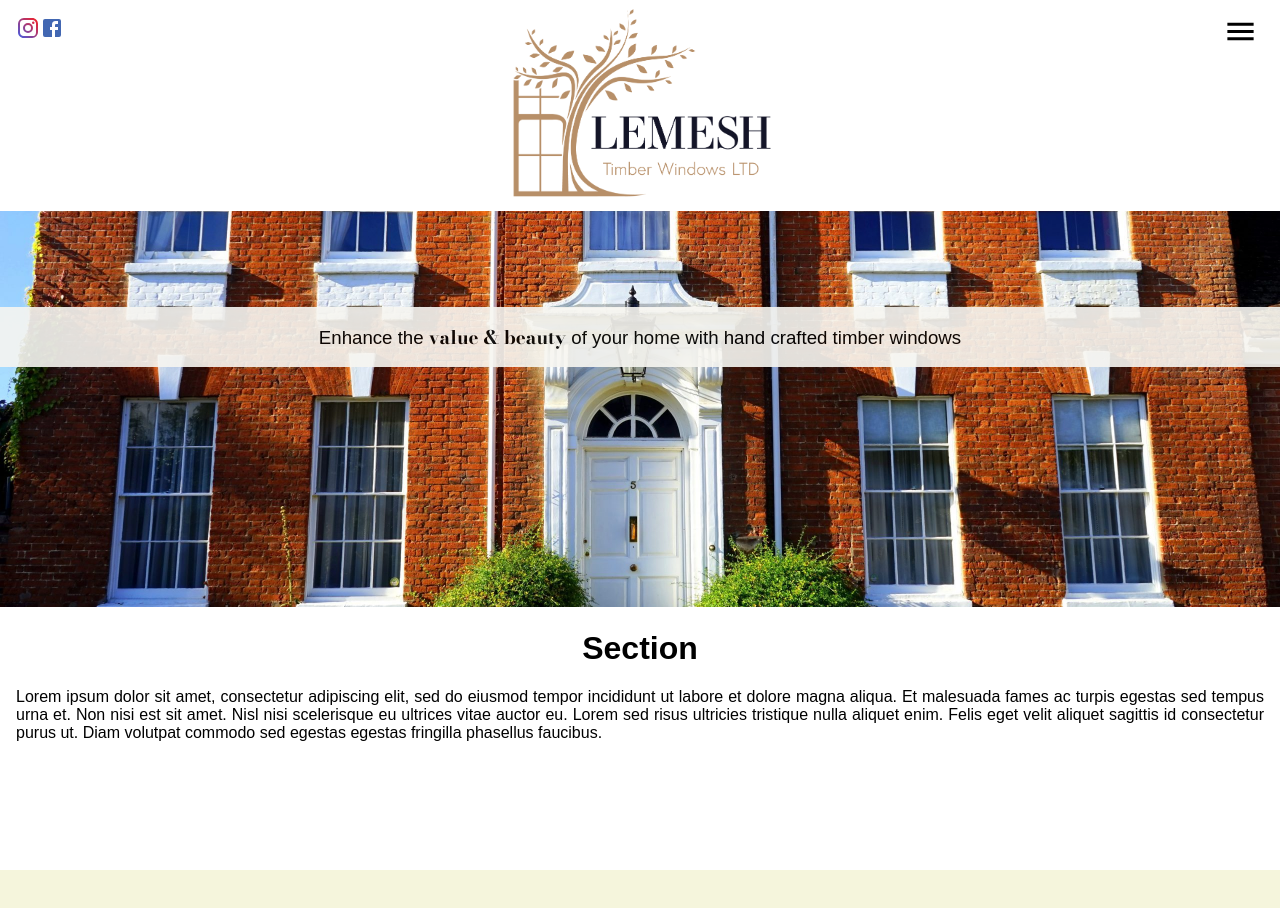
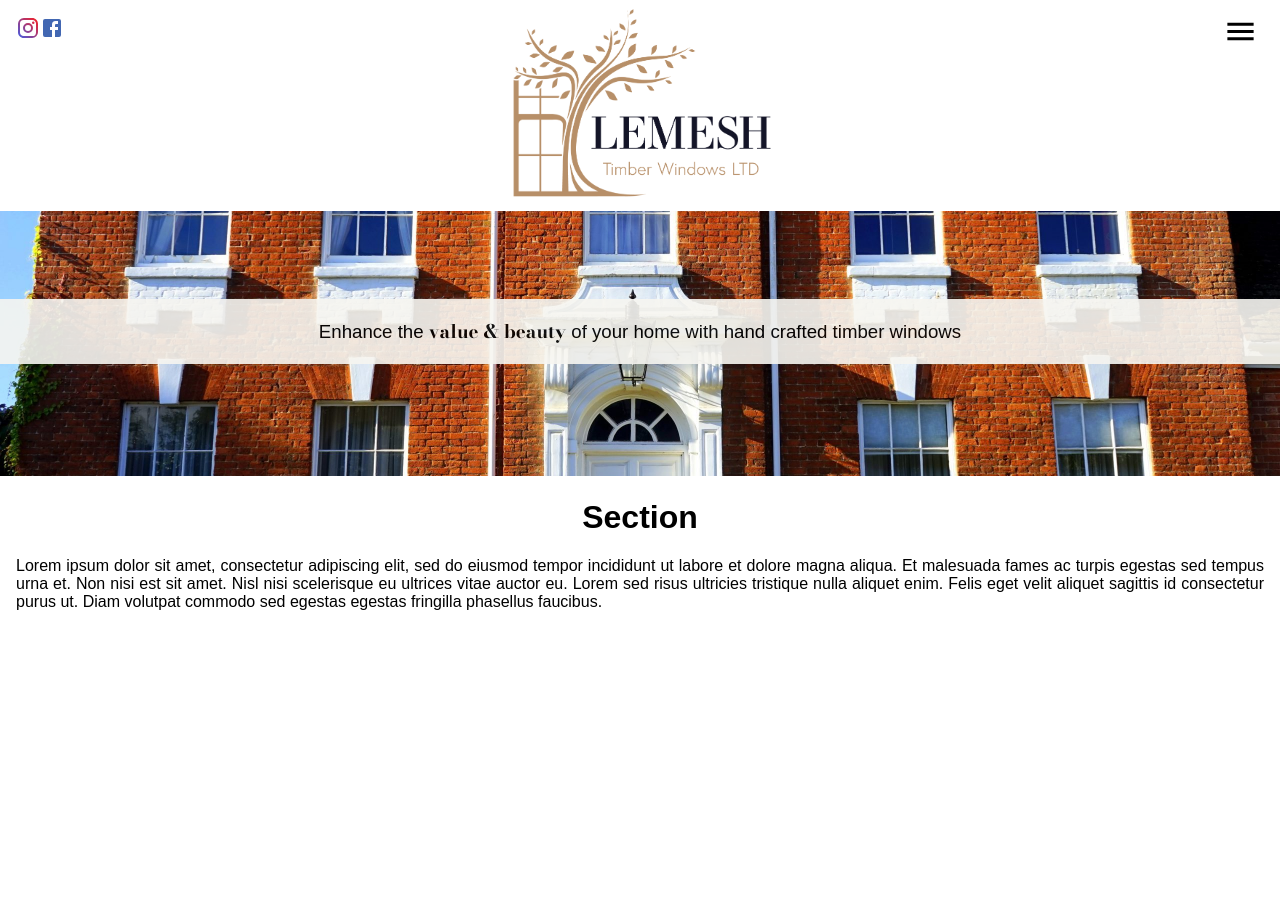
Before and after one commit to Voote/lemesh-windows, a React (Create React App) app: page / in a window 1280 px wide. Shown: the top 908 px of the page. Before the commit the page ends 870 px from the top, so only its background shows below. Built offline with nearby package versions, Linux system fonts and the light colour scheme; a web font is replaced by a local one.

Commit message:
comments

```diff
--- a/src/components/molecules/Headline/Headline.jsx
+++ b/src/components/molecules/Headline/Headline.jsx
@@ -3,7 +3,7 @@ import labels from 'assets/labels';
 import styled from 'styled-components';
 
 const StyledHeadline = styled.div`
-  padding-top: 36vh;
+  padding-top: 17vh; //27vh dla desktop
 `;
 
 const Cutoff = styled.h3`
@@ -11,7 +11,7 @@ const Cutoff = styled.h3`
   text-align: center;
   font-weight: 500;
   font-size: ${({ theme }) => theme.fontSize.l}; // wieksze dla desktop
-  padding: 1rem;
+  padding: 1em;
   opacity: 90%;
   strong {
     font-family: 'Bodoni Moda', serif;
--- a/src/components/organisms/AboutMe/AboutMe.jsx
+++ b/src/components/organisms/AboutMe/AboutMe.jsx
@@ -3,8 +3,8 @@ import styled from 'styled-components';
 
 const Wrapper = styled.div`
   background-color: white;
-  margin-top: 30vh;
-  padding: 0.1rem 1rem 7rem 1rem;
+  margin-top: 14vh; //25vh dla desktop 14vh ponizej 380
+  padding: 0.1rem 1rem 27rem 1rem;
   h1 {
     text-align: center;
   }
--- a/src/components/templates/MainTemplate/MainTemplate.jsx
+++ b/src/components/templates/MainTemplate/MainTemplate.jsx
@@ -7,8 +7,9 @@ const Wrapper = styled.div`
   background: url(IMG/SlidingSash01.jpg);
   background-repeat: no-repeat;
   background-size: cover;
-  background-position: 10%;
-  height: 85vh;
+  background-position: 48%;
+  height: 50vh; //
+  margin-top: 9rem; // 7rem ponizej 380
   /* if width < 375px zwiekszyc szerokosc do 105vw */
 `;
 
```
